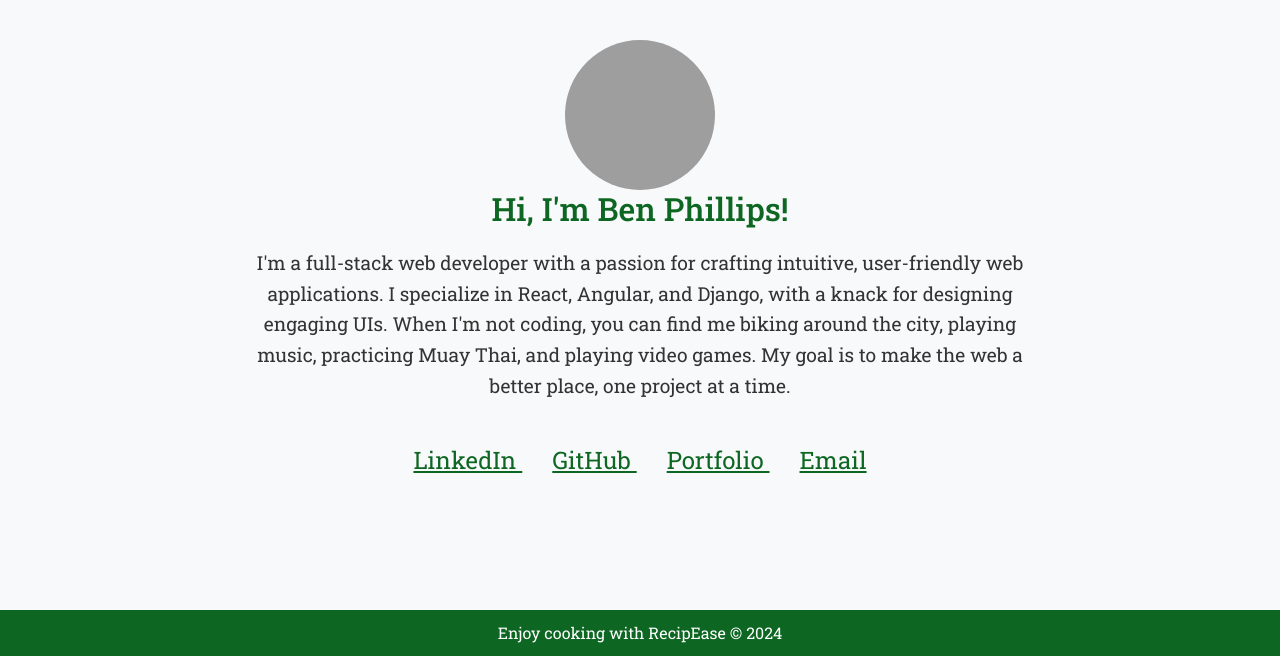
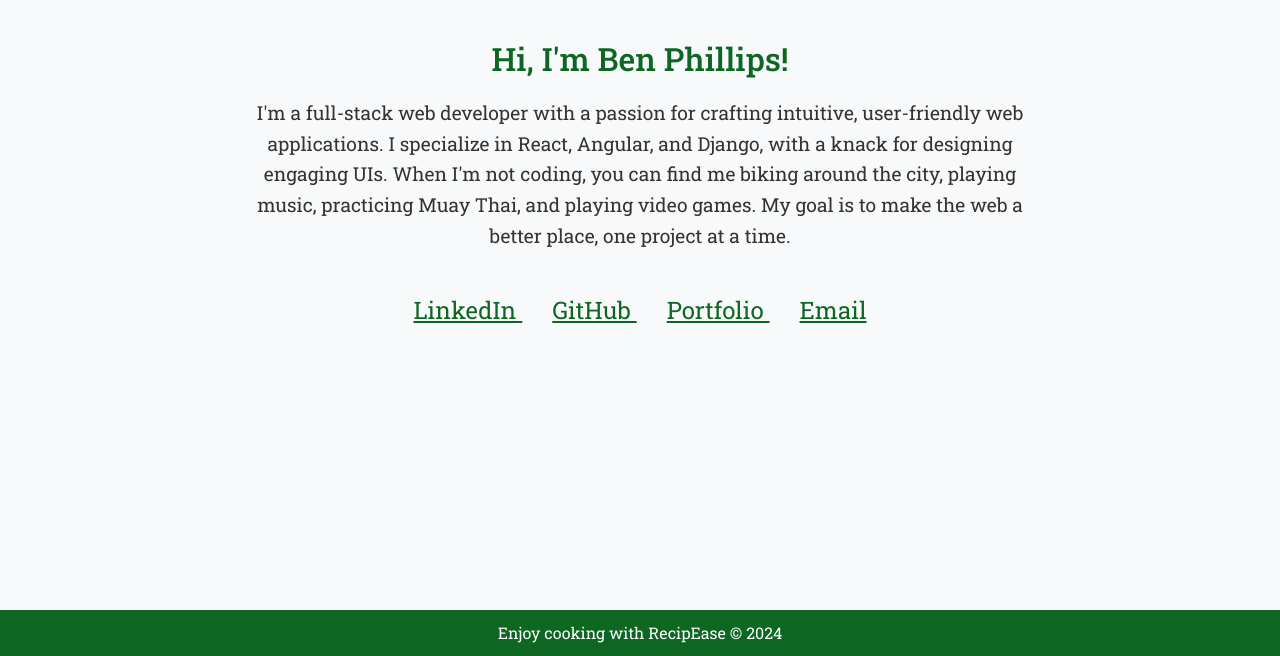
Before and after one commit to bphil1041/recipe-app, a Django app: page /about/ in a window 1280 px wide. Shown: the part 144-800 px from the top of the page. Run offline with Django 4.2, Linux system fonts and the light colour scheme; grey boxes are pictures that could not be loaded.

Commit message:
Update about_me.html

```diff
--- a/A2_Recipe_App/src/recipes/templates/recipes/about_me.html
+++ b/A2_Recipe_App/src/recipes/templates/recipes/about_me.html
@@ -73,7 +73,7 @@
     <main class="container">
         <!-- Profile Image Section -->
         <div class="about-section">
-            <img src="your-profile-image.jpg" alt="Profile Image" class="profile-img">
+            <!--  <img src="your-profile-image.jpg" alt="Profile Image" class="profile-img">-->
             <h2>Hi, I'm Ben Phillips!</h2>
             <p>I'm a full-stack web developer with a passion for crafting intuitive, user-friendly web applications. I
                 specialize in React, Angular, and Django, with a knack for designing engaging UIs. When I'm not coding,
```
